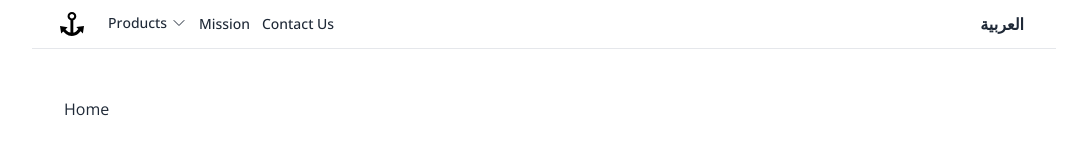
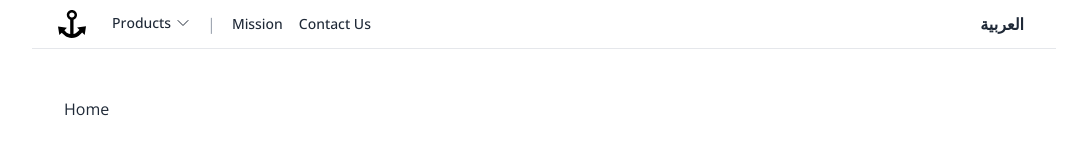
Before and after one commit to moaaz-bhnas/phoenician-2.0, a Next.js app: page / in a window 1280 px wide. Shown: the top 160 px of the page, without its empty margins (96-1183 px from the left). Built offline with nearby package versions, Linux system fonts and the light colour scheme.

Commit message:
Small UI fixes in the header

```diff
--- a/src/components/Logo.tsx
+++ b/src/components/Logo.tsx
@@ -9,7 +9,7 @@ type Props = {
 function Logo({ className = "" }: Props) {
   return (
     <Image
-      className={classNames("m-auto h-5 w-5 lg:h-6 lg:w-6", className)}
+      className={classNames("m-auto h-5 w-5 lg:h-7 lg:w-7", className)}
       src={"/images/logo.svg"}
       alt=""
       width={0}
--- a/src/sections/header/Header.tsx
+++ b/src/sections/header/Header.tsx
@@ -54,14 +54,15 @@ function Header({}: Props) {
           </a>
         </Link>
 
-        <div className="ml-3 hidden lg:block">
+        <div className="ml-4 mr-auto hidden gap-4 lg:flex">
           <ProductsPopover />
-        </div>
+
+          <span className="self-center text-gray-400">|</span>
 
           {/* Desktop navigation links */}
-        <ul className="mr-auto ml-3 hidden lg:flex">
+          <ul className="flex gap-4">
             {navigationLinks.map((link, index) => (
-            <li className={index !== 0 ? "ml-3" : ""}>
+              <li key={link.href}>
                 <Link href={link.href}>
                   <a className="flex h-12 items-center text-sm font-medium">
                     {link.label}
@@ -70,6 +71,7 @@ function Header({}: Props) {
               </li>
             ))}
           </ul>
+        </div>
 
         {/* Language */}
         <button
--- a/src/sections/header/components/Sidebar.tsx
+++ b/src/sections/header/components/Sidebar.tsx
@@ -66,16 +66,14 @@ function Sidebar({ open, setOpen, navigationLinks }: Props) {
                   {navigationLinks.map((link) => (
                     <li key={link.label}>
                       <Link href={link.href}>
-                        <a className="-mx-2 flex rounded p-2 transition hover:bg-blue-200">
+                        <a className="-mx-2 flex gap-2 rounded p-2 transition hover:bg-blue-200">
                           <Image
                             src={link.icon}
                             alt=""
                             width={24}
                             height={24}
                           />
-                          <span className="ml-2 font-semibold">
-                            {link.label}
-                          </span>
+                          <span className="font-semibold">{link.label}</span>
                         </a>
                       </Link>
                     </li>
```
Lines whose indentation alone changed are shown as unchanged.
